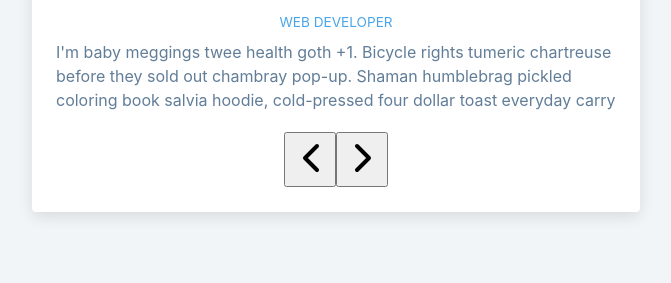
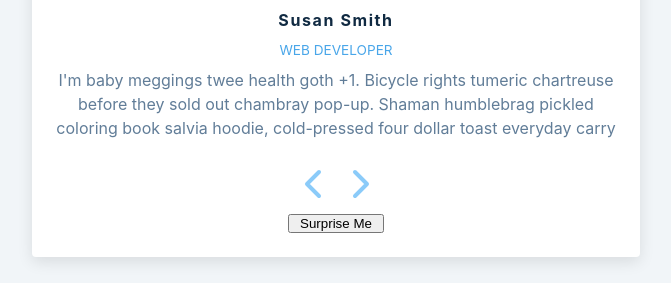
Before and after one commit to waleedlugod/review, a React (Create React App) app: page / in a window 1280 px wide. Shown: the part 308-591 px from the top of the page, without its empty margins (304-975 px from the left). Built offline with nearby package versions, Linux system fonts and the light colour scheme.

Commit message:
added random review btn

```diff
--- a/src/components/Reviews.js
+++ b/src/components/Reviews.js
@@ -10,23 +10,39 @@ function Reviews() {
 	function handleChangeReview(offset) {
 		const resultIndex = currReview + offset;
 		if (resultIndex < 0) {
-			setCurrReview(reviews.length + resultIndex);
+			setCurrReview(() => reviews.length + resultIndex);
 		} else if (resultIndex >= reviews.length) {
-			setCurrReview(resultIndex - reviews.length);
+			setCurrReview(() => resultIndex - reviews.length);
 		} else {
-			setCurrReview(resultIndex);
+			setCurrReview(() => resultIndex);
 		}
+	}
+
+	function getRandomReview() {
+		let num = 0;
+		do {
+			num = Math.floor(Math.random() * reviews.length);
+		} while (num == currReview);
+		return num;
 	}
 
 	return (
 		<div className="reviews">
 			<Review key={reviews[currReview].id} {...reviews[currReview]} />
 			<div className="change-btns">
-				<button onClick={() => handleChangeReview(-1)}>
-					<LeftArrow />
-				</button>
-				<button onClick={() => handleChangeReview(1)}>
-					<RightArrow />
+				<div>
+					<button className="next-btn" onClick={() => handleChangeReview(-1)}>
+						<LeftArrow />
+					</button>
+					<button className="next-btn" onClick={() => handleChangeReview(1)}>
+						<RightArrow />
+					</button>
+				</div>
+				<button
+					className="rnd-btn"
+					onClick={() => setCurrReview(() => getRandomReview())}
+				>
+					Surprise Me
 				</button>
 			</div>
 		</div>
--- a/src/index.css
+++ b/src/index.css
@@ -65,6 +65,9 @@ body {
 	line-height: 1.5;
 	font-size: 0.875rem;
 }
+button {
+	cursor: pointer;
+}
 ul {
 	list-style-type: none;
 }
@@ -129,6 +132,8 @@ p {
 
 .change-btns {
 	color: var(--clr-primary-7);
+	display: flex;
+	flex-direction: column;
 }
 .header {
 	margin: 2rem;
@@ -155,12 +160,16 @@ p {
 	color: var(--clr-primary-5);
 	font-size: 0.85rem;
 }
-.name .text {
+.text {
 	text-align: center;
+}
+.next-btn {
+	background: none;
+	border: none;
+	color: inherit;
 }
 .reviews {
 	width: 38rem;
-	height: 25rem;
 	padding: 1.5rem;
 	box-shadow: var(--light-shadow);
 	border-radius: var(--radius);
```
